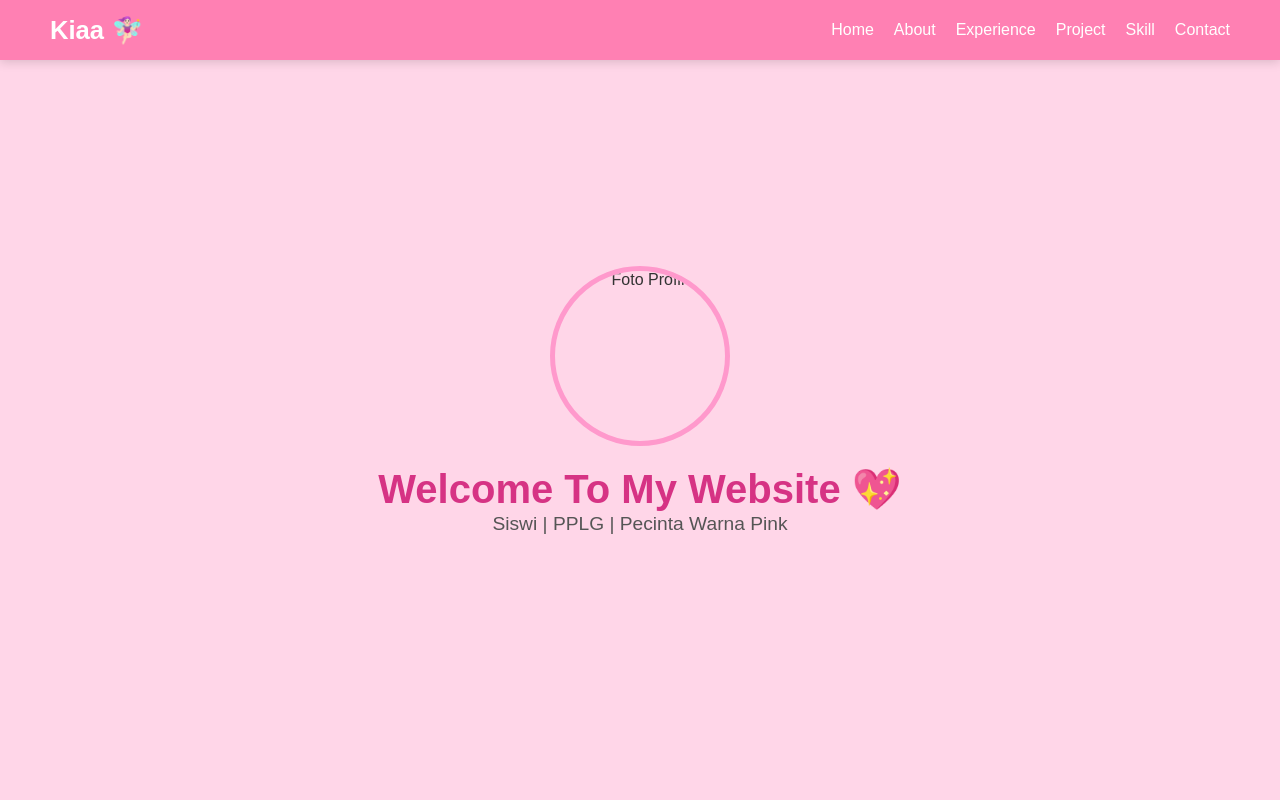
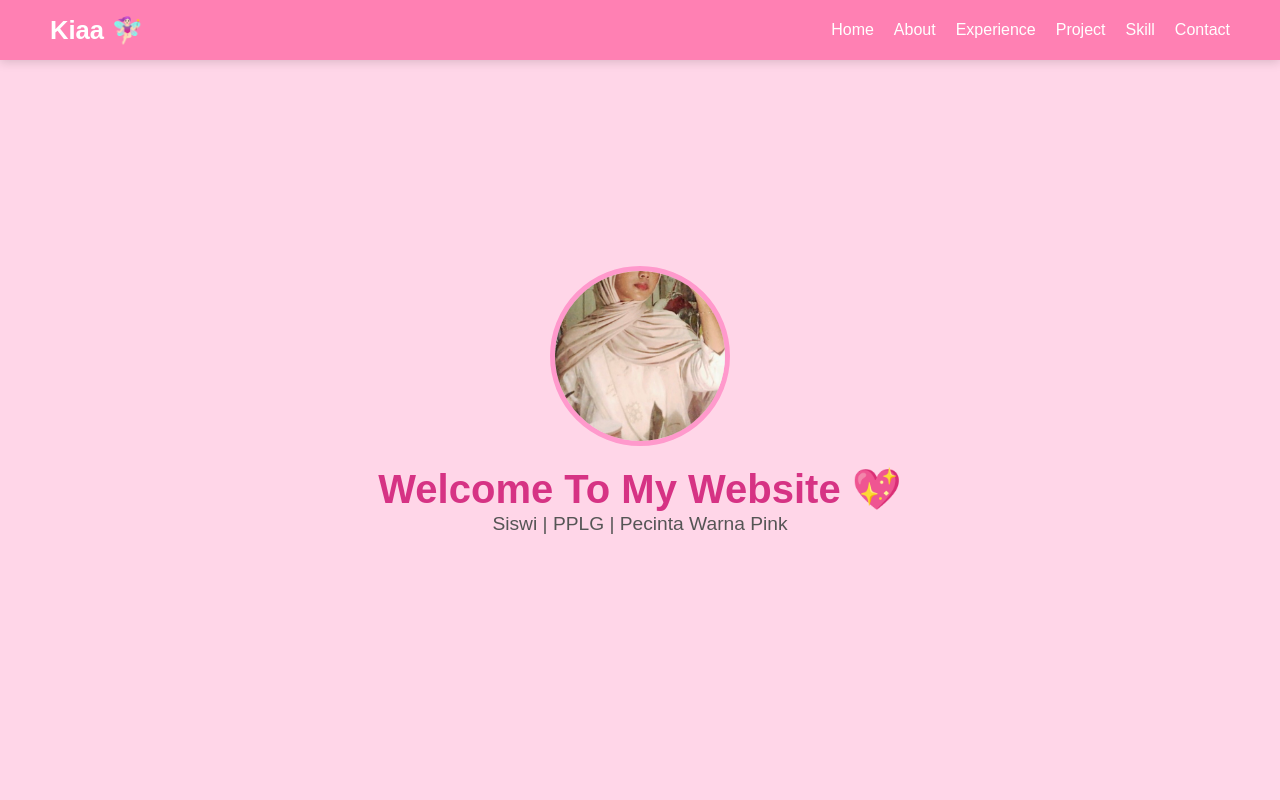
Before and after one commit to ashqya1234-cloud/Ashqya, a plain HTML site: page index.html in a window 1280 px wide. Shown: the top 800 px of the page. Drawn offline with Linux system fonts and the light colour scheme.

Commit message:
Update index.html

```diff
--- a/index.html
+++ b/index.html
@@ -246,7 +246,7 @@
 
   <!-- ======= HOME ======= -->
   <section id="home">
-    <img src="ask.jpeg" alt="Foto Profil">
+    <img src="7CDFA14A-2939-468E-867F-52D34A305214.jpeg" alt="Foto Profil">
     <h1> Welcome To My Website  💖</h1>
     <p>Siswi | PPLG | Pecinta Warna Pink</p>
   </section>
```
